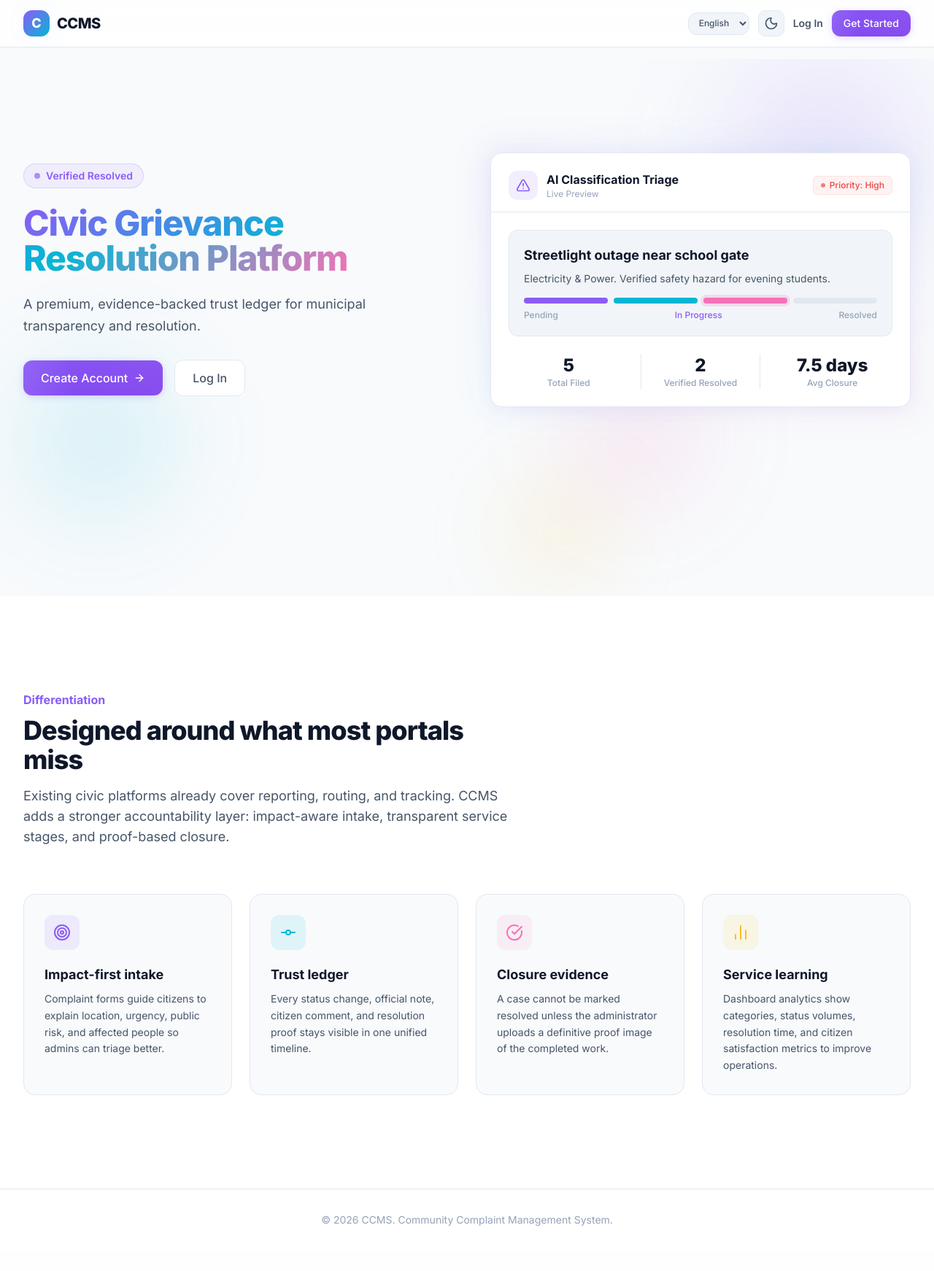
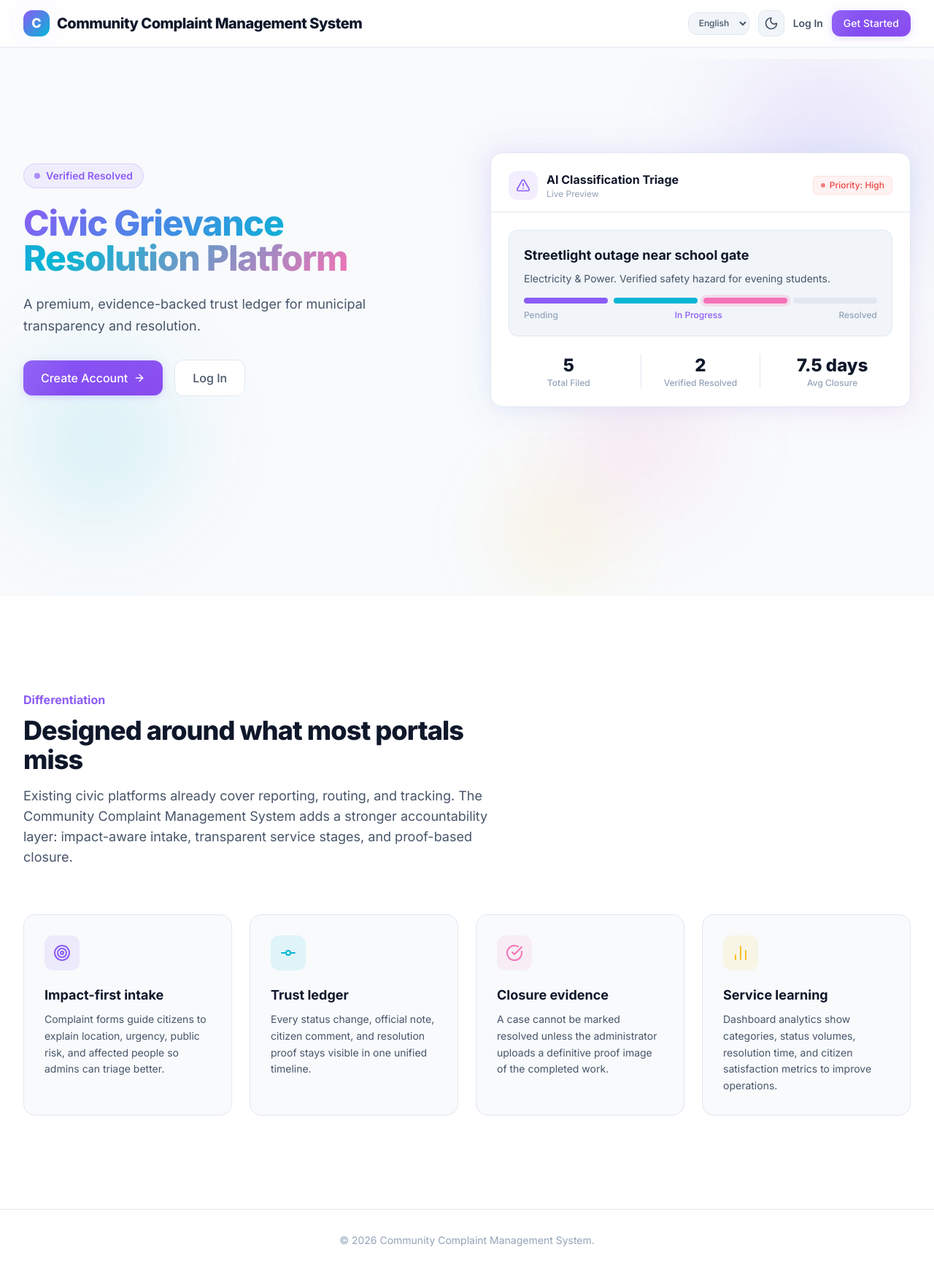
Before and after one commit to ananthveturi/community-complaint-system, a Flask app: page / in a window 1280 px wide. Shown: the whole page at 73% size. Before the commit the page ends 1680 px from the top, so only its background shows below. Run offline with Flask 3, Linux system fonts and the light colour scheme; data comes from the database, SQL or seed files in the repository; some libraries are stand-ins or nearby versions.

Commit message:
Replace remaining occurrences of CCMS with Community Complaint Management System in templates

```diff
--- a/templates/base.html
+++ b/templates/base.html
@@ -4,7 +4,7 @@
     <meta charset="UTF-8">
     <meta name="viewport" content="width=device-width, initial-scale=1.0">
     <title>{% block title %}Community Complaint Management System{% endblock %}</title>
-    <meta name="description" content="CCMS - A modern community complaint management system with AI-powered classification, transparent resolution tracking, and proof-based closure.">
+    <meta name="description" content="Community Complaint Management System - A modern community complaint management system with AI-powered classification, transparent resolution tracking, and proof-based closure.">
 
     <!-- Fonts: Inter -->
     <link rel="preconnect" href="https://fonts.googleapis.com">
@@ -78,7 +78,7 @@
                 <div class="flex justify-between h-16 items-center">
                     <a href="/" class="flex items-center gap-2.5 group">
                         <div class="w-9 h-9 bg-gradient-to-br from-brand-violet to-brand-cyan text-white rounded-xl flex items-center justify-center font-extrabold text-lg shadow-glow group-hover:shadow-glow transition-shadow">C</div>
-                        <span class="font-extrabold text-xl tracking-tight" style="color:var(--text-primary);">CCMS</span>
+                        <span class="font-extrabold text-base sm:text-xl tracking-tight" style="color:var(--text-primary);">Community Complaint Management System</span>
                     </a>
                     <div class="flex items-center gap-3">
                         <!-- Language Selector -->
@@ -126,7 +126,7 @@
                 <div class="h-16 flex items-center px-6 border-b" style="border-color:var(--border);">
                     <a href="/" class="flex items-center gap-2.5 group">
                         <div class="w-9 h-9 bg-gradient-to-br from-brand-violet to-brand-cyan text-white rounded-xl flex items-center justify-center font-extrabold text-lg shadow-glow group-hover:shadow-glow transition-shadow">C</div>
-                        <span class="font-extrabold text-xl tracking-tight" style="color:var(--text-primary);">CCMS</span>
+                        <span class="font-extrabold text-sm leading-tight tracking-tight" style="color:var(--text-primary);">Community Complaint<br>Management System</span>
                     </a>
                 </div>
 
@@ -257,7 +257,7 @@
 
         <footer class="border-t mt-auto py-8" style="background:var(--bg-card);border-color:var(--border);">
             <div class="max-w-7xl mx-auto px-4 text-center text-sm" style="color:var(--text-muted);">
-                &copy; 2026 CCMS. Community Complaint Management System.
+                &copy; 2026 Community Complaint Management System.
             </div>
         </footer>
     {% else %}
--- a/templates/index.html
+++ b/templates/index.html
@@ -124,7 +124,7 @@
         <div class="max-w-2xl mb-16 animate-fade-in-up">
             <h2 class="text-base font-bold leading-7 text-primary">Differentiation</h2>
             <p class="mt-2 text-3xl font-extrabold tracking-tight sm:text-4xl" style="color:var(--text-primary);">Designed around what most portals miss</p>
-            <p class="mt-4 text-lg" style="color:var(--text-secondary);">Existing civic platforms already cover reporting, routing, and tracking. CCMS adds a stronger accountability layer: impact-aware intake, transparent service stages, and proof-based closure.</p>
+            <p class="mt-4 text-lg" style="color:var(--text-secondary);">Existing civic platforms already cover reporting, routing, and tracking. The Community Complaint Management System adds a stronger accountability layer: impact-aware intake, transparent service stages, and proof-based closure.</p>
         </div>
 
         <div class="grid grid-cols-1 md:grid-cols-2 lg:grid-cols-4 gap-6">
--- a/templates/login.html
+++ b/templates/login.html
@@ -60,7 +60,7 @@
             </form>
 
             <div class="mt-6 text-center text-sm" style="color:var(--text-secondary);">
-                New to CCMS?
+                New to the system?
                 <a href="/register" class="font-semibold text-primary hover:text-primary-hover transition-colors">{{ _('create_account') }}</a>
             </div>
         </div>
--- a/templates/register.html
+++ b/templates/register.html
@@ -15,7 +15,7 @@
         </div>
         <h2 class="text-3xl font-extrabold tracking-tight" style="color:var(--text-primary);">{{ _('create_account') }}</h2>
         <p class="mt-2 text-sm" style="color:var(--text-secondary);">
-            Join CCMS to submit and track civic issues
+            Join the Community Complaint Management System to submit and track civic issues
         </p>
     </div>
 
```
